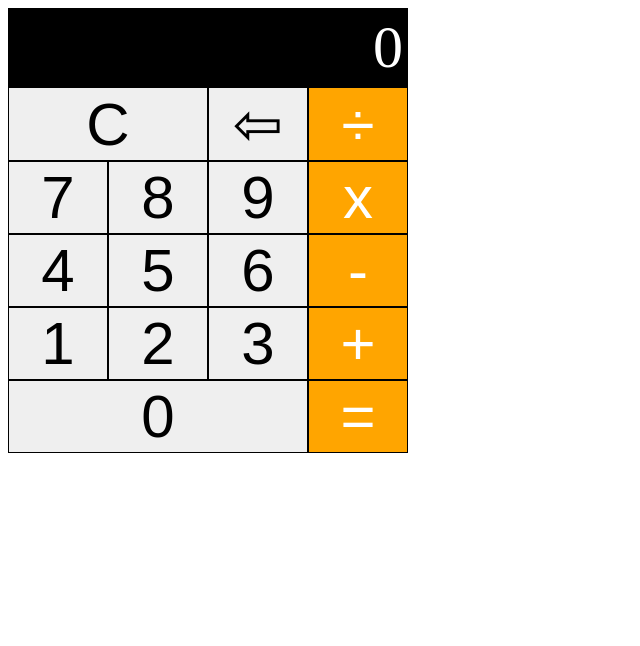
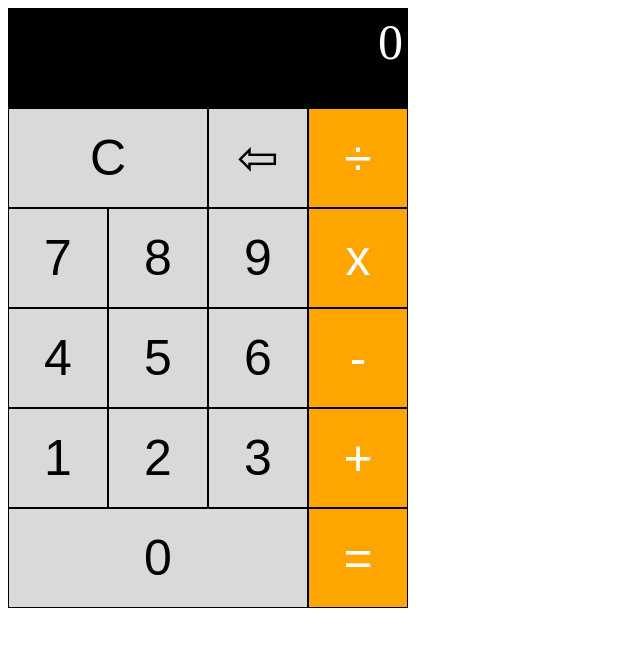
Before and after one commit to raelyncs/VanillJSProjects, a plain HTML site: page Calculator/calculator.html in a window 1280 px wide. Shown: the whole page, without its empty margins (0-640 px from the left). Drawn offline with Linux system fonts and the light colour scheme.

Commit message:
added hover effects and resized all rows

```diff
--- a/Calculator/calculator.css
+++ b/Calculator/calculator.css
@@ -1,15 +1,19 @@
 *{
 	box-sizing: border-box;
-  font-size: 60px;
+  font-size: 50px;
 }
 
-.main-container{
+.row{
+  width: 400px;
+  height: 100px;
+}
+
+/* .main-container{
   height: 100px;
   width: 400px;
   display: grid;
   grid-template-rows: auto;
-  /* grid-template-columns: 25%; */
-}
+} */
 
 .displayed-result{
   background-color: black;
@@ -22,27 +26,32 @@ button{
   border: 1px black solid;
 }
 
+.clear, .number, .backspace{
+  background-color: rgb(216, 217, 219);
+}
+
+.clear:hover, .number:hover, .backspace:hover{
+  background-color: rgb(245,245,245)
+}
+
+.operand:hover{
+  background-color: rgb(255,200,124);
+}
+
 .operand{
   background-color: orange;
   color: white;
 }
 
-.four-item-row{
+.row{
   display: grid;
   grid-template-columns: repeat(4, 1fr);
   justify-items: stretch;
 }
 
-.row2{
-  display: grid;
-  grid-template-columns: repeat(4, 1fr);
-  justify-items: stretch;
-}
-
-.row6{
-  display: grid;
-  grid-template-columns: repeat(4, 1fr);
-  justify-items: stretch;
+.displayed-result{
+  grid-column-start: 1;
+  grid-column-end: 5;
 }
 
 .clear{
@@ -54,13 +63,3 @@ button{
   grid-column-start: 1;
   grid-column-end: 4;
 }
-
-/* .row2 > button{
-  flex-grow: 1;
-}
-
-.row2 .clear{
-  flex-grow: 3;
-} */
-
- */
--- a/Calculator/calculator.js
+++ b/Calculator/calculator.js
@@ -4,8 +4,9 @@ var result = "";
 var displayedResult = document.querySelector(".displayed-result")
 var numbers = document.querySelectorAll(".number");
 var operands = document.querySelectorAll(".operand");
-var clearBtn = document.querySelector(".clear")
-var backBtn = document.querySelector(".backspace")
+var clearBtn = document.querySelector(".clear");
+var backBtn = document.querySelector(".backspace");
+var allBtns = document.querySelectorAll("button");
 var inputNums = [];
 var operation = "";
 
@@ -75,6 +76,16 @@ function activateButtons(){
   // backspace
   backBtn.addEventListener("click", backspace);
 
+  // hover affect
+  // for(var i = 0; i < allBtns.length; i++){
+  //   allBtns[i].addEventListener("mouseover", function(event){
+  //     event.target.style.backgroundColor = "purple";
+  //   });
+  //   allBtns[i].addEventListener("mouseout", function(event){
+  //     event.target.style.backgroundColor = "purple";
+  //   })
+  // };
+
 }
 
 function clear(){
```
